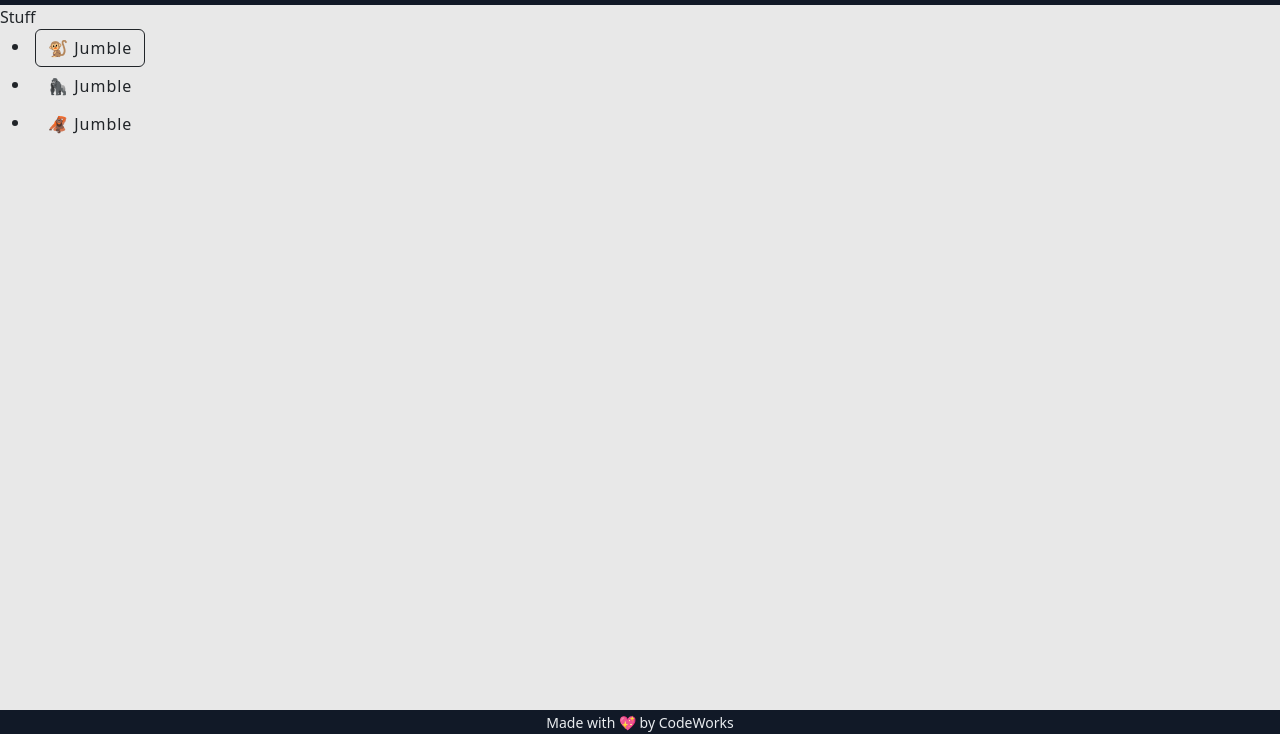
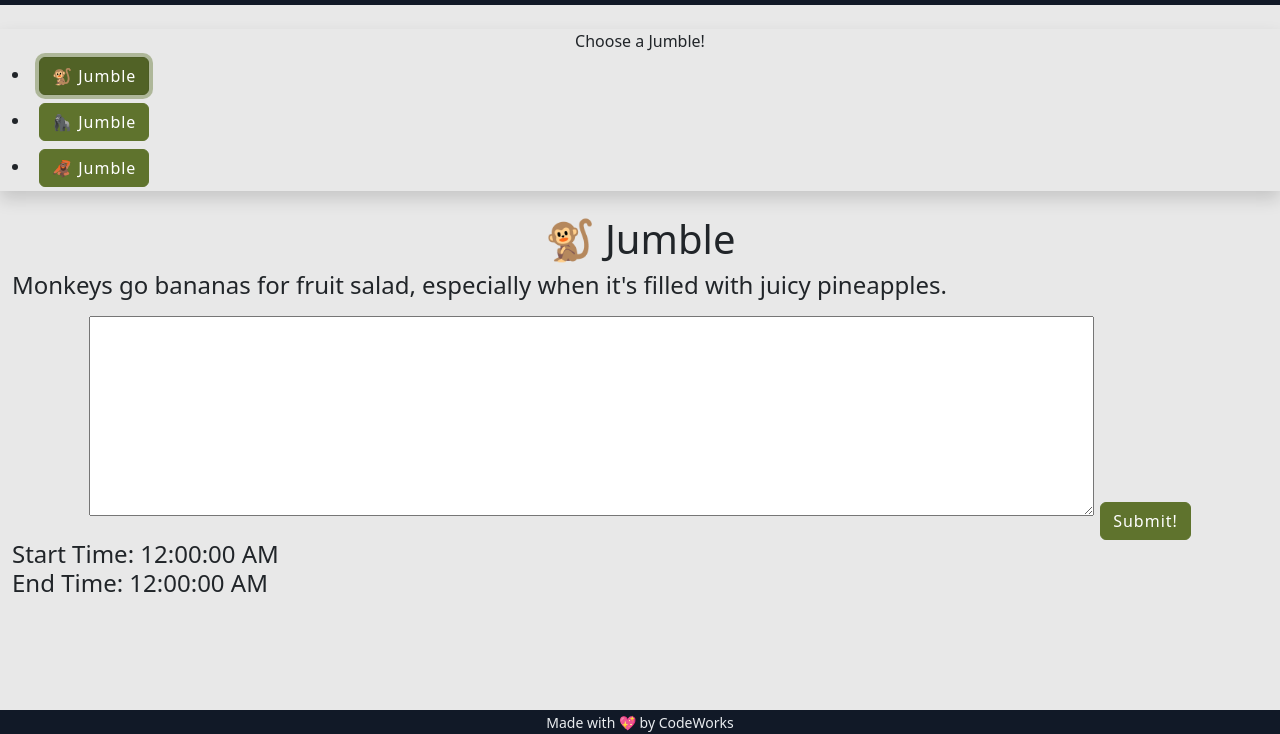
Before and after one commit to leonegron24/junglejumble, a website with bundled scripts: page index.html in a window 1280 px wide. Both pictures are taken after a click on the button "🐒 Jumble". Shown: the part 66-800 px from the top of the page. Built offline with nearby package versions, Linux system fonts and the light colour scheme; a script that the page names is missing.

Commit message:
Working throuogh Date formatting

```diff
--- a/app/App.js
+++ b/app/App.js
@@ -5,7 +5,7 @@ const USE_ROUTER = false
 
 class App {
 
-  JumbleContoller = new JumbleController()
+JumbleController = new JumbleController()
 
   constructor() {
     if (USE_ROUTER) {
--- a/app/AppState.js
+++ b/app/AppState.js
@@ -6,11 +6,11 @@ class ObservableAppState extends EventEmitter {
 
     /** @type {import('./models/Jumble.js').Jumble[]} */
     jumbles = [
-      new Jumble({ name: '🐒 Jumble', body: "Monkeys go bananas for fruit salad, especially when it's filled with juicy pineapples." }),
+      new Jumble({ name: '🐒 Jumble', body: "Monkeys go bananas for fruit salad, especially when it's filled with juicy pineapples.", startTime: 0, endTime: 0 }),
 
-      new Jumble({ name: '🦍 Jumble', body: "The gorilla juggled berries and grapes, adding them to the fruit salad one-by-one. As nimble as a spider monkey, the typist skillfully typed sentence after sentence." }),
+      new Jumble({ name: '🦍 Jumble', body: "The gorilla juggled berries and grapes, adding them to the fruit salad one-by-one. As nimble as a spider monkey, the typist skillfully typed sentence after sentence.", startTime: 0, endTime: 0 }),
 
-      new Jumble({ name: '🦧 Jumble', body: "Oranges, apples, and bananas danced together in the bowl, creating a harmonious fruit salad. With each keystroke, the orangutan got closer to becoming a typing virtuoso. Hungry for success? Keep peeling away at those keys until you're the fastest typist in the jungle!" })
+      new Jumble({ name: '🦧 Jumble', body: "Oranges, apples, and bananas danced together in the bowl, creating a harmonious fruit salad. With each keystroke, the orangutan got closer to becoming a typing virtuoso. Hungry for success? Keep peeling away at those keys until you're the fastest typist in the jungle!", startTime: 0, endTime: 0 })
     ]
     /** @type {Jumble} */
     activeJumble = null
--- a/app/controllers/JumbleController.js
+++ b/app/controllers/JumbleController.js
@@ -1,4 +1,5 @@
 import { AppState } from "../AppState.js"
+import { jumbleService } from "../services/JumbleService.js"
 
 export class JumbleController{
 
@@ -14,7 +15,22 @@ export class JumbleController{
         jumbles.forEach(jumble => elmJumble.innerHTML += jumble.jumbleTemplate)
     }
 
-    // setActiveJumble(){
-    //     const selectedJumble =
-    // }
+    setActiveJumble(jumbleName){
+        console.log('setting Active Jumble...')
+        jumbleService.setActiveJumble(jumbleName)
+    }
+
+    submitJumble(){
+        const textarea = document.getElementById('typeJumble')
+        if (!textarea){
+            return
+        }
+        const userInput = textarea.value.trim();
+        if (!userInput){
+            return
+        }
+        console.log('Users text submission:', userInput)
+        console.log('Active Jumble', AppState.activeJumble)
+        jumbleService.submitJumble(userInput)
+    }
 }
--- a/app/models/Jumble.js
+++ b/app/models/Jumble.js
@@ -5,6 +5,8 @@ export class Jumble {
      * @param {{
      * name: string,
      * body: string,
+     * startTime: Date,
+     * endTime: Date
      * }} data
      */
 
@@ -14,16 +16,38 @@ export class Jumble {
       this.body = data.body
       // to best keep track of the fastest times you might want these properties too! They would start null cause no one has completed these yet.
       this.fastestTime = null
-      this.startTime = null
-      this.endTime = null
+      this.startTime = new Date(data.startTime)
+      this.endTime = new Date(data.endTime)
+      console.log("startTime:", data.startTime);
+      console.log("endTime:", data.endTime);
+
     }
 
       get jumbleTemplate() { // a basic list template to get drawing
           return /*html*/ `
           <li>
-          <button class='btn'>
-          ${this.name}
-          </button>
+          <button onclick = "app.JumbleController.setActiveJumble('${this.name}')" class='btn btn-success m-1'> ${this.name} </button>
           </li>`
       }
+
+      get activeJumbleTemplate(){
+        return /*html*/ `
+        <h1 class = 'mt-4 text-center'> ${this.name} </h1>
+        <p> ${this.body} </p>
+        <div class='text-center'>
+        <textarea name="typeJumble" id="typeJumble"></textarea>
+        <button onclick="app.JumbleController.submitJumble()" class = 'btn btn-success mt-4'> Submit!</button>
+        </div>
+        <div> Start Time: ${this.startTimeFormat}</div>
+        <div>End Time: ${this.endTimeFormat} </div>
+        `
+      }
+
+      get startTimeFormat(){
+        return this.startTime.toLocaleTimeString()
+      }
+
+      get endTimeFormat(){
+        return this.endTime.toLocaleTimeString()
+      }
   }
--- a/app/services/JumbleService.js
+++ b/app/services/JumbleService.js
@@ -1,9 +1,43 @@
+import { AppState } from "../AppState.js"
+
 class JumbleService{
 
+    setActiveJumble(jumbleName){
+        console.log('Service Active Jumble...')
+        const elmActiveJumble = document.getElementById('activeJumble')
+        const activeJumble = AppState.jumbles.find(jumble => jumble.name === jumbleName)
+        if (!elmActiveJumble){
+            return
+        }
+        if (!activeJumble){
+            return
+        }
+        AppState.activeJumble = activeJumble
+        elmActiveJumble.innerHTML = activeJumble.activeJumbleTemplate
+        console.log()
+        this.startGame()
+    }
 
+    submitJumble(userInput){
+        console.log('Service submitted text...')
+        if (userInput == AppState.activeJumble.body){
+            window.alert('winner!')
+            this.endGame()
+        }else{
+            window.alert('loser :(, try again!')
+            return
+        }
 
+    }
 
+    startGame(){
+        AppState.activeJumble.startTime = new Date
+    }
 
+    endGame(){
+        AppState.activeJumble.endTime = new Date
+        return
+    }
 }
 
 export const jumbleService = new JumbleService()
--- a/assets/style/style.css
+++ b/assets/style/style.css
@@ -1 +1,7 @@
 /* BASIC STYLES HERE */
+#typeJumble {
+    width: 80%; /* Takes up 80% of the parent container */
+    height: 200px;
+    max-width: 100%; /* Ensures it doesn't overflow the parent */
+    box-sizing: border-box; /* Includes padding and border in the width/height */
+}
--- a/index.html
+++ b/index.html
@@ -40,11 +40,15 @@
 
   <!-- SECTION -->
   <main>
-      <!-- <section id="router-view"></section> -->
+       <!-- STUB Jumble List -->
     <section class="container-fluid">
-      <div class="row" id="jumbles">
-        Stuff
+      <div class="row shadow mt-4 justify-content-center" id="jumbles">
+      Choose a Jumble!
       </div>
+      <!-- STUB Active Jumble -->
+      <h1 class="row">
+        <p id="activeJumble" class="fs-4 text-start"></p>
+      </h1>
     </section>
   </main>
 
```
